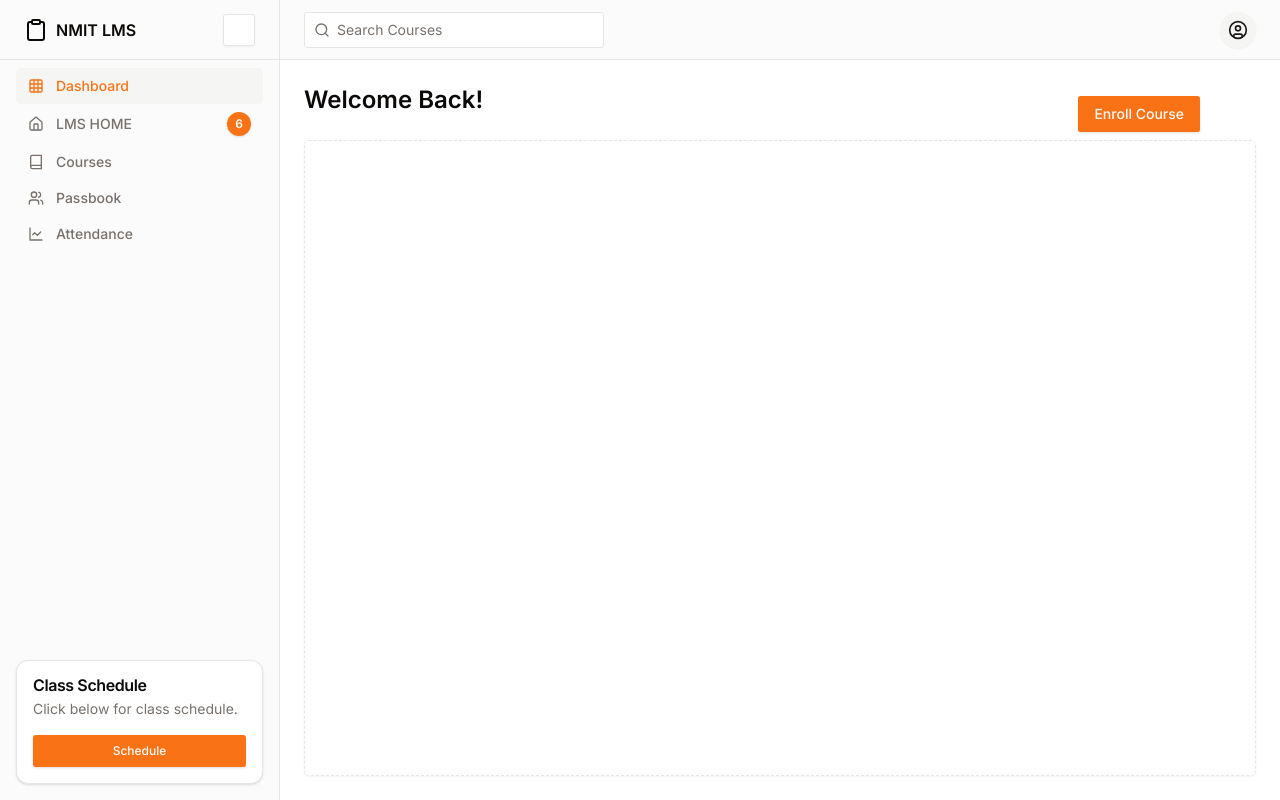
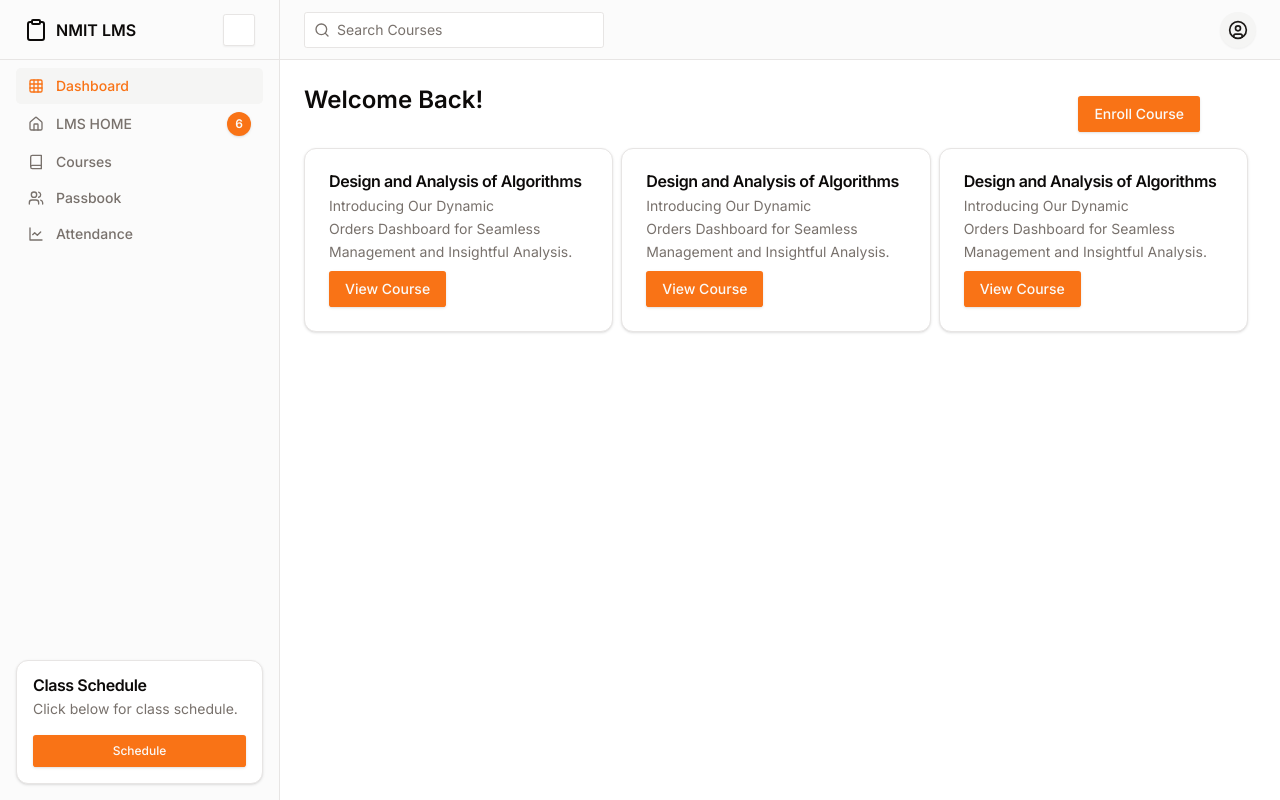
Before and after one commit to 1Aditya7/challk, a Next.js app in the folder challk/: page /dashboard in a window 1280 px wide. Built offline with nearby package versions, Linux system fonts and the light colour scheme.

Commit message:
Added cards

```diff
--- a/challk/src/app/dashboard/page.tsx
+++ b/challk/src/app/dashboard/page.tsx
@@ -18,6 +18,7 @@ import {
   Card,
   CardContent,
   CardDescription,
+  CardFooter,
   CardHeader,
   CardTitle,
 } from "@/components/ui/card"
@@ -212,17 +213,53 @@ function Dashboard() {
             </DropdownMenuContent>
           </DropdownMenu>
         </header>
-        <main className="flex flex-1 flex-col gap-4 p-4 lg:gap-6 lg:p-6">
-          <div className="flex items-center">
+        <main className="flex flex-col gap-4 p-4 lg:gap-6 lg:p-6">
+          <div className="flex items-center justify-between w-full">
             <h1 className="text-lg font-semibold md:text-2xl">Welcome Back!</h1>
+            <Button className="absolute top-20 right-20 mt-4">Enroll Course</Button>
           </div>
           <div
-            className="flex flex-1 items-center justify-center rounded-lg border border-dashed shadow-sm" x-chunk="dashboard-02-chunk-1"
+            className="flex flex-1 justify-items-start items-stretch mt-2" x-chunk="dashboard-02-chunk-1"
           >
+            <Card className="sm:col-span-1 mr-2">
+              <CardHeader className="pb-2">
+                <CardTitle>Design and Analysis of Algorithms</CardTitle>
+                <CardDescription className="max-w-xs text-balance leading-relaxed">
+                  Introducing Our Dynamic Orders Dashboard for Seamless Management and
+                  Insightful Analysis.
+                </CardDescription>
+              </CardHeader>
+              <CardFooter>
+                <Button>View Course</Button>
+              </CardFooter>
+            </Card>
+            <Card className="sm:col-span-1 mr-2">
+              <CardHeader className="pb-2">
+                <CardTitle>Design and Analysis of Algorithms</CardTitle>
+                <CardDescription className="max-w-xs text-balance leading-relaxed">
+                  Introducing Our Dynamic Orders Dashboard for Seamless Management and
+                  Insightful Analysis.
+                </CardDescription>
+              </CardHeader>
+              <CardFooter>
+                <Button>View Course</Button>
+              </CardFooter>
+            </Card>
+            <Card className="sm:col-span-1 mr-2">
+              <CardHeader className="pb-2">
+                <CardTitle>Design and Analysis of Algorithms</CardTitle>
+                <CardDescription className="max-w-xs text-balance leading-relaxed">
+                  Introducing Our Dynamic Orders Dashboard for Seamless Management and
+                  Insightful Analysis.
+                </CardDescription>
+              </CardHeader>
+              <CardFooter>
+                <Button>View Course</Button>
+              </CardFooter>
+            </Card>
             <div className="flex flex-col items-center gap-1 text-center">
               <p className="text-sm text-muted-foreground">
               </p>
-              <Button className="absolute top-20 right-20 mt-4">Enroll Course</Button>
             </div>
           </div>
         </main>
```
